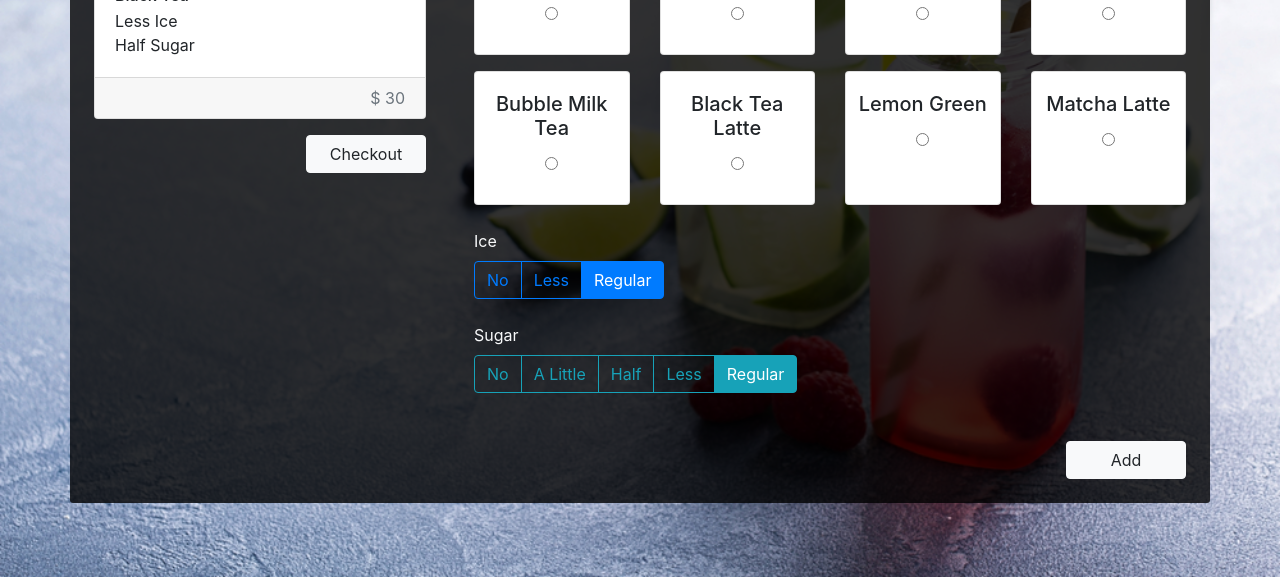
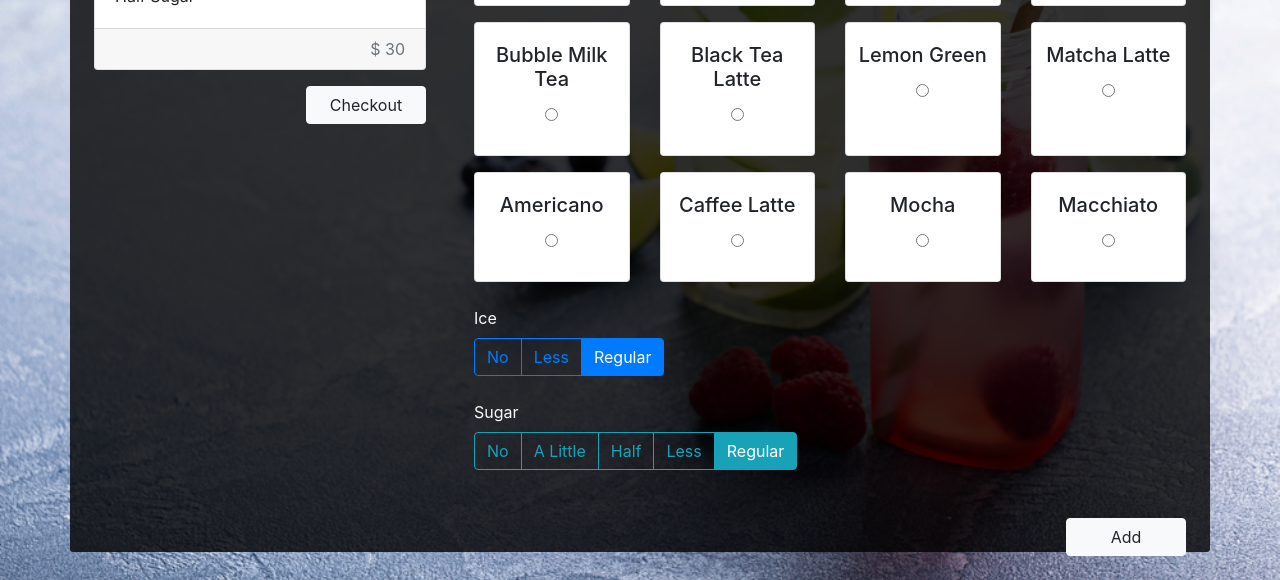
Before and after one commit to ALPHACamp/alpha-pos, a plain HTML site: page index.html in a window 1280 px wide. Shown: the part 223-803 px from the top of the page. Drawn offline with nearby package versions, Linux system fonts and the light colour scheme.

Commit message:
Add 4 new coffee items in alphaPos

```diff
--- a/app.js
+++ b/app.js
@@ -108,6 +108,13 @@ Drink.prototype.price = function () {
     case 'Black Tea Latte':
     case 'Matcha Latte':
       return 55
+    case 'Americano':
+      return 60
+    case 'Caffee Latte':
+      return 70
+    case 'Mocha':
+    case 'Macchiato':
+      return 75
     default:
       alert('No this drink')
   }
--- a/index.html
+++ b/index.html
@@ -74,7 +74,7 @@
             </div>
           </div>
 
-          <div class="card-deck">
+          <div class="card-deck mb-3">
             <div class="card text-center">
               <label class="card-body px-2">
                 <h5 class="card-title">Bubble Milk Tea</h5>
@@ -100,6 +100,36 @@
               <label class="card-body px-2">
                 <h5 class="card-title">Matcha Latte</h5>
                 <input type="radio" name="drink" value="Matcha Latte">
+              </label>
+            </div>
+          </div>
+
+          <div class="card-deck">
+            <div class="card text-center">
+              <label class="card-body px-2">
+                <h5 class="card-title">Americano</h5>
+                <input type="radio" name="drink" value="Americano">
+              </label>
+            </div>
+
+            <div class="card text-center">
+              <label class="card-body px-2">
+                <h5 class="card-title">Caffee Latte</h5>
+                <input type="radio" name="drink" value="Caffee Latte">
+              </label>
+            </div>
+
+            <div class="card text-center">
+              <label class="card-body px-2">
+                <h5 class="card-title">Mocha</h5>
+                <input type="radio" name="drink" value="Mocha">
+              </label>
+            </div>
+
+            <div class="card text-center">
+              <label class="card-body px-2">
+                <h5 class="card-title">Macchiato</h5>
+                <input type="radio" name="drink" value="Macchiato">
               </label>
             </div>
           </div>
--- a/style.css
+++ b/style.css
@@ -14,7 +14,7 @@ body {
 }
 
 .row {
-  max-height: 600px;
+  max-height: 680px;
 }
 
 .col-md-4 {
```
